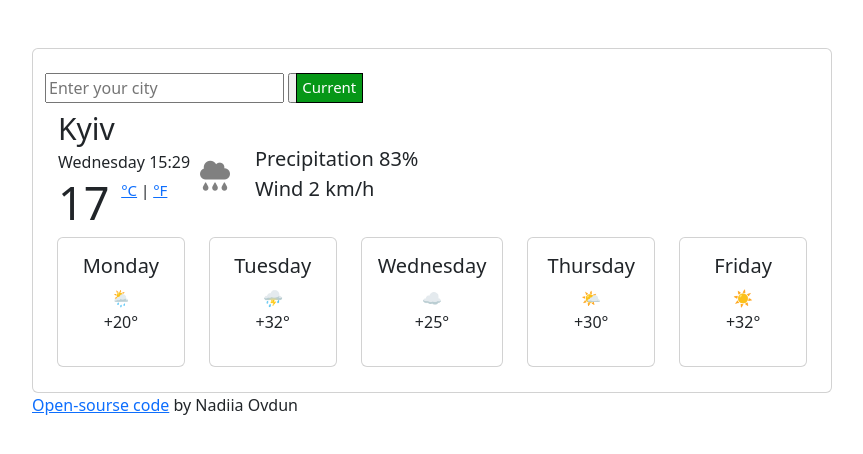
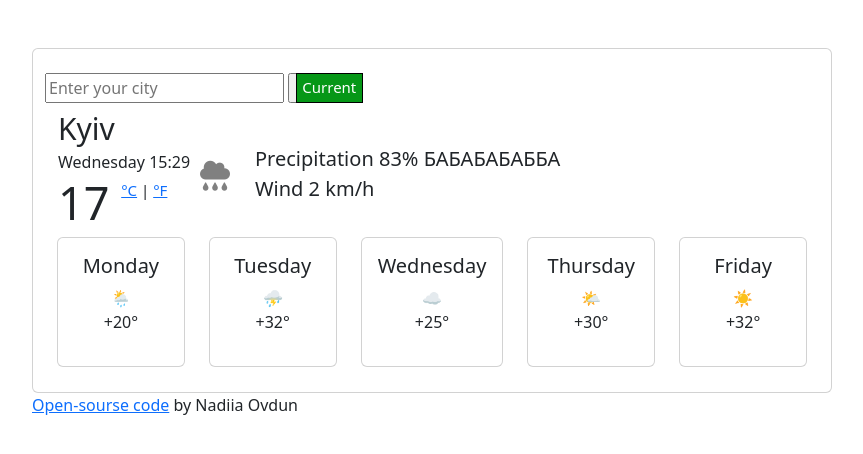
Before and after one commit to Nadiia-O/Weather-app-Nadiia-O, a plain HTML site: page index.html in a window 1280 px wide. Shown: the whole page, without its empty margins (50-913 px from the left). Drawn offline with nearby package versions, Linux system fonts and the light colour scheme; a web font is replaced by a local one.

Commit message:
Added test correction

```diff
--- a/index.html
+++ b/index.html
@@ -60,7 +60,7 @@
 
 <div>
     <div class="current-weather-details">
-        Precipitation 83%
+        Precipitation 83% БАБАБАБАББА
 <br/>
         Wind 2 km/h
     </div>
```
